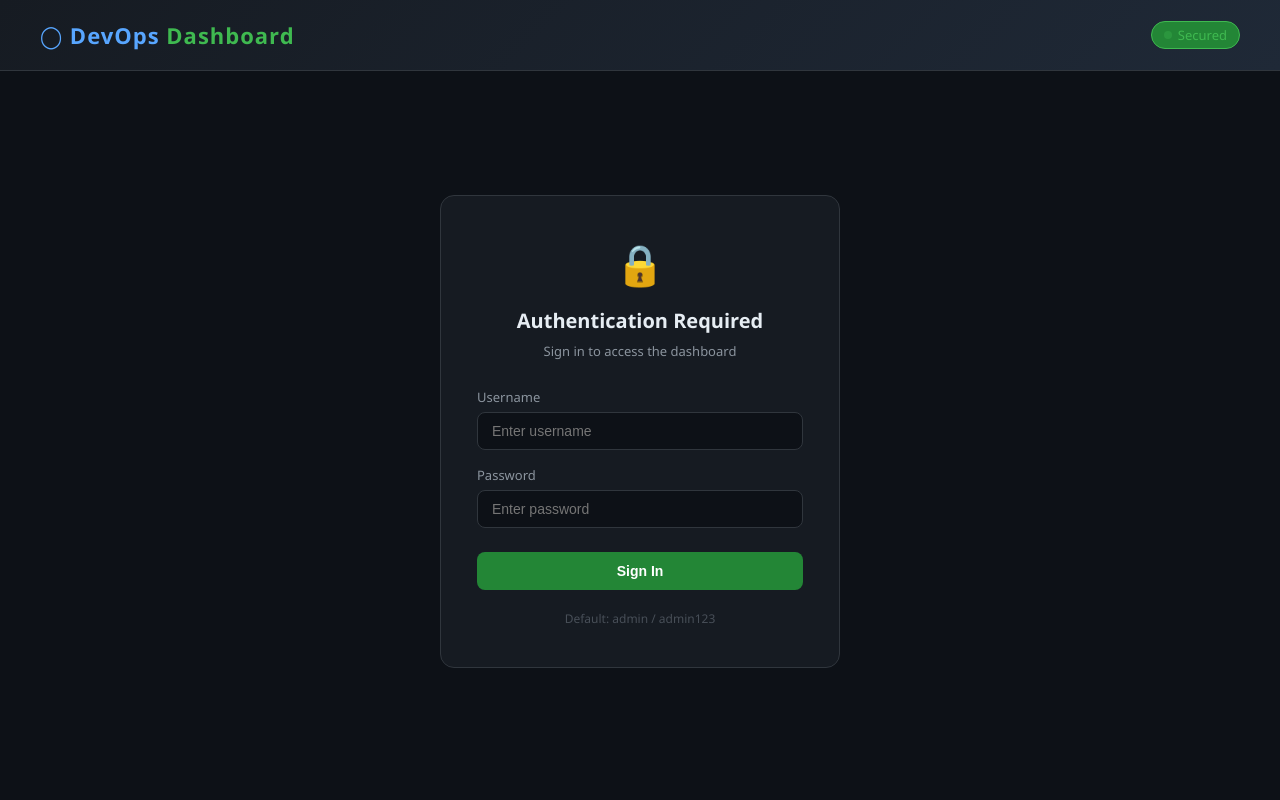
After one commit to Sinister-God008/devops-flask-dashboard, a Flask app: page /login in a window 1280 px wide. The commit adds this page. Run offline with Flask 3, Linux system fonts and the light colour scheme.

Commit message:
Add login, CPU/memory stats, request history chart, last restart

```diff
--- a/app/__init__.py
+++ b/app/__init__.py
@@ -1,8 +1,9 @@
 from flask import Flask
-
+import os
 
 def create_app():
     app = Flask(__name__)
+    app.secret_key=os.getenv("SECRET_KEY","dev-secret-key-change-in-prod")
 
     from app.routes import main
     app.register_blueprint(main)
--- a/app/routes.py
+++ b/app/routes.py
@@ -1,22 +1,54 @@
-from flask import Blueprint, render_template, jsonify
+from flask import Blueprint, render_template, jsonify,session,redirect, url_for,request
+from functools import wraps
 import socket
 import os
 import platform
 import datetime
 import time
+import psutil
 
 main = Blueprint('main', __name__)
 
 START_TIME = time.time()
 request_count = 0
+request_history=[]
+def login_required(f):
+    @wraps(f)
+    def decorated(*args,**kwargs):
+        if not session.get('logged_in'):
+            return redirect(url_for('main.login'))
+        return f(*args,**kwargs)
+    return decorated
+
+@main.route('/login', methods=['GET', 'POST'])
+def login():
+    error = None
+    if request.method == 'POST':
+        username = request.form.get('username')
+        password = request.form.get('password')
+        valid_user = os.getenv("DASHBOARD_USER", "admin")
+        valid_pass = os.getenv("DASHBOARD_PASS", "admin123")
+        if username == valid_user and password == valid_pass:
+            session['logged_in'] = True
+            return redirect(url_for('main.index'))
+        else:
+            error = "Invalid username or password."
+    return render_template('login.html', error=error)
+@main.route('/logout')
+def logout():
+    session.clear()
+    return redirect(url_for('main.login'))
+
 
 
 @main.route('/')
+@login_required
 def index():
     return render_template('index.html')
 
 
 @main.route('/api/system')
+@login_required
 def system_info():
     global request_count
     request_count += 1
@@ -24,6 +56,8 @@ def system_info():
     uptime_seconds = int(time.time() - START_TIME)
     hours, remainder = divmod(uptime_seconds, 3600)
     minutes, seconds = divmod(remainder, 60)
+    restart_time= datetime.datetime.utcfromtimestamp(START_TIME).strftime("%Y-%m-%d %H:%M:%S UTC")
+
 
     return jsonify({
         "hostname": socket.gethostname(),
@@ -31,12 +65,13 @@ def system_info():
         "platform": platform.system(),
         "python_version": platform.python_version(),
         "uptime": f"{hours}h {minutes}m {seconds}s",
-        "timestamp": datetime.datetime.utcnow().strftime("%Y-%m-%d %H:%M:%S UTC"),
+        "last_restart": restart_time,"timestamp": datetime.datetime.utcnow().strftime("%Y-%m-%d %H:%M:%S UTC"),
         "request_count": request_count
     })
 
 
 @main.route('/api/health')
+@login_required
 def health():
     global request_count
     request_count += 1
@@ -44,12 +79,13 @@ def health():
     return jsonify({
         "status": "healthy",
         "container": "running",
-        "database": "not configured",
+        #"database": "not configured",
         "timestamp": datetime.datetime.utcnow().strftime("%Y-%m-%d %H:%M:%S UTC")
     })
 
 
 @main.route('/api/env')
+@login_required
 def env_info():
     global request_count
     request_count += 1
@@ -60,3 +96,29 @@ def env_info():
         "REGION": os.getenv("REGION", "Not Set"),
         "DEBUG": os.getenv("DEBUG", "False")
     })
+@main.route('/api/stats')
+@login_required
+def stats():
+    global request_count
+    request_count += 1
+    cpu = psutil.cpu_percent(interval=0.1)
+    mem = psutil.virtual_memory()
+    return jsonify({
+        "cpu_percent": cpu,
+        "memory_percent": mem.percent,
+        "memory_used_mb": round(mem.used / (1024 * 1024), 1),
+        "memory_total_mb": round(mem.total / (1024 * 1024), 1)
+    })
+@main.route('/api/history')
+@login_required
+def history():
+    global request_count, request_history
+    request_count += 1
+    snapshot = {
+        "time": datetime.datetime.utcnow().strftime("%H:%M:%S"),
+        "count": request_count
+    }
+    request_history.append(snapshot)
+    if len(request_history) > 20:
+        request_history.pop(0)
+    return jsonify(request_history)
--- a/app/static/css/style.css
+++ b/app/static/css/style.css
@@ -191,3 +238,88 @@ header h1 span {
     font-size: 12px;
     font-family: 'Courier New', monospace;
 }
+/* ── Login Page ── */
+.login-wrapper {
+    display: flex;
+    justify-content: center;
+    align-items: center;
+    min-height: calc(100vh - 80px);
+    padding: 20px;
+}
+.login-card {
+    background: #161b22;
+    border: 1px solid #30363d;
+    border-radius: 14px;
+    padding: 40px 36px;
+    width: 100%;
+    max-width: 400px;
+    text-align: center;
+}
+.login-icon {
+    font-size: 40px;
+    margin-bottom: 16px;
+}
+.login-title {
+    font-size: 20px;
+    color: #e6edf3;
+    margin-bottom: 8px;
+}
+.login-subtitle {
+    color: #8b949e;
+    font-size: 13px;
+    margin-bottom: 28px;
+}
+.login-error {
+    background: rgba(248, 81, 73, 0.1);
+    border: 1px solid #f85149;
+    color: #f85149;
+    padding: 10px 14px;
+    border-radius: 8px;
+    font-size: 13px;
+    margin-bottom: 20px;
+}
+.form-group {
+    margin-bottom: 16px;
+    text-align: left;
+}
+.form-label {
+    display: block;
+    font-size: 13px;
+    color: #8b949e;
+    margin-bottom: 6px;
+}
+.form-input {
+    width: 100%;
+    background: #0d1117;
+    border: 1px solid #30363d;
+    border-radius: 8px;
+    padding: 10px 14px;
+    color: #e6edf3;
+    font-size: 14px;
+    outline: none;
+    transition: border-color 0.2s;
+}
+.form-input:focus {
+    border-color: #58a6ff;
+}
+.login-btn {
+    width: 100%;
+    background: #238636;
+    color: #ffffff;
+    border: none;
+    border-radius: 8px;
+    padding: 11px;
+    font-size: 14px;
+    font-weight: 600;
+    cursor: pointer;
+    margin-top: 8px;
+    transition: background 0.2s;
+}
+.login-btn:hover {
+    background: #2ea043;
+}
+.login-hint {
+    color: #484f58;
+    font-size: 12px;
+    margin-top: 20px;
+}
--- /dev/null
+++ b/app/templates/login.html
@@ -0,0 +1,60 @@
+<!DOCTYPE html>
+<html lang="en">
+<head>
+    <meta charset="UTF-8"/>
+    <meta name="viewport" content="width=device-width, initial-scale=1.0"/>
+    <title>Login — DevOps Dashboard</title>
+    <link rel="stylesheet" href="{{ url_for('static', filename='css/style.css') }}"/>
+</head>
+<body>
+
+<header>
+    <h1>&#9711; DevOps <span>Dashboard</span></h1>
+    <div class="badge">
+        <div class="dot"></div>
+        Secured
+    </div>
+</header>
+
+<div class="login-wrapper">
+    <div class="login-card">
+        <div class="login-icon">&#128274;</div>
+        <h2 class="login-title">Authentication Required</h2>
+        <p class="login-subtitle">Sign in to access the dashboard</p>
+
+        {% if error %}
+        <div class="login-error">{{ error }}</div>
+        {% endif %}
+
+        <form method="POST" action="/login">
+            <div class="form-group">
+                <label class="form-label">Username</label>
+                <input
+                    type="text"
+                    name="username"
+                    class="form-input"
+                    placeholder="Enter username"
+                    required
+                    autocomplete="username"
+                />
+            </div>
+            <div class="form-group">
+                <label class="form-label">Password</label>
+                <input
+                    type="password"
+                    name="password"
+                    class="form-input"
+                    placeholder="Enter password"
+                    required
+                    autocomplete="current-password"
+                />
+            </div>
+            <button type="submit" class="login-btn">Sign In</button>
+        </form>
+
+        <p class="login-hint">Default: admin / admin123</p>
+    </div>
+</div>
+
+</body>
+</html>
--- a/docker-compose.yml
+++ b/docker-compose.yml
@@ -11,6 +11,9 @@ services:
       - APP_VERSION=1.0.0
       - REGION=us-east-1
       - DEBUG=False
+      - SECRET_KEY=change-this-to-a-random-secret
+      - DASHBOARD_USER=admin
+      - DASHBOARD_PASS=admin123
     restart: unless-stopped
     healthcheck:
       test: ["CMD", "curl", "-f", "http://localhost:5000/api/health"]
--- a/requirements.txt
+++ b/requirements.txt
@@ -1,2 +1,3 @@
 flask==3.0.3
 gunicorn==22.0.0
+psutil==5.9.8
```
Also changed, not shown: other parts of app/static/css/style.css (+49 -2 lines), app/static/js/main.js (+77 -2 lines), app/templates/index.html (+52 -4 lines).
